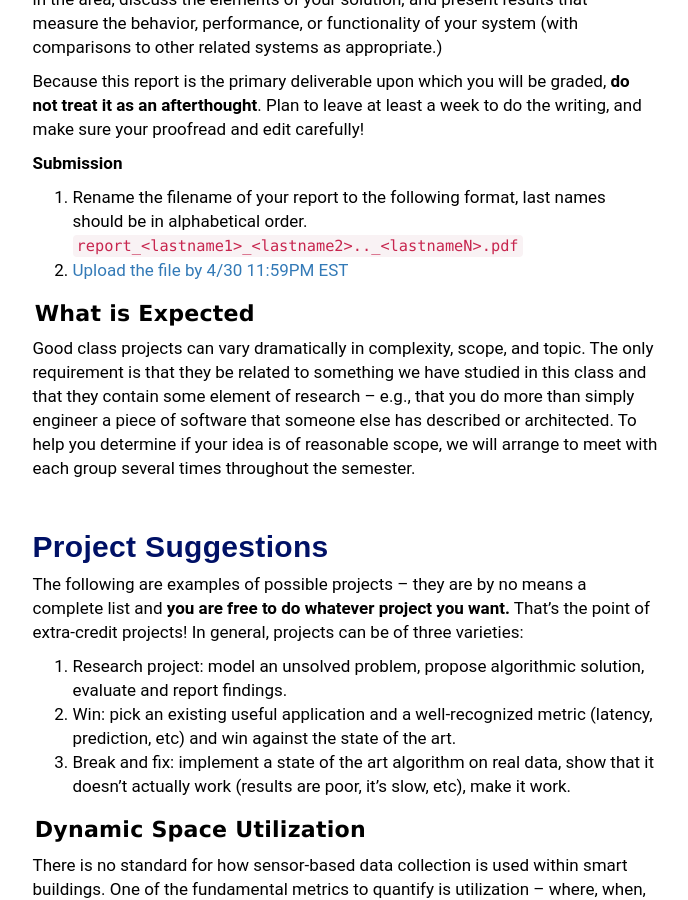
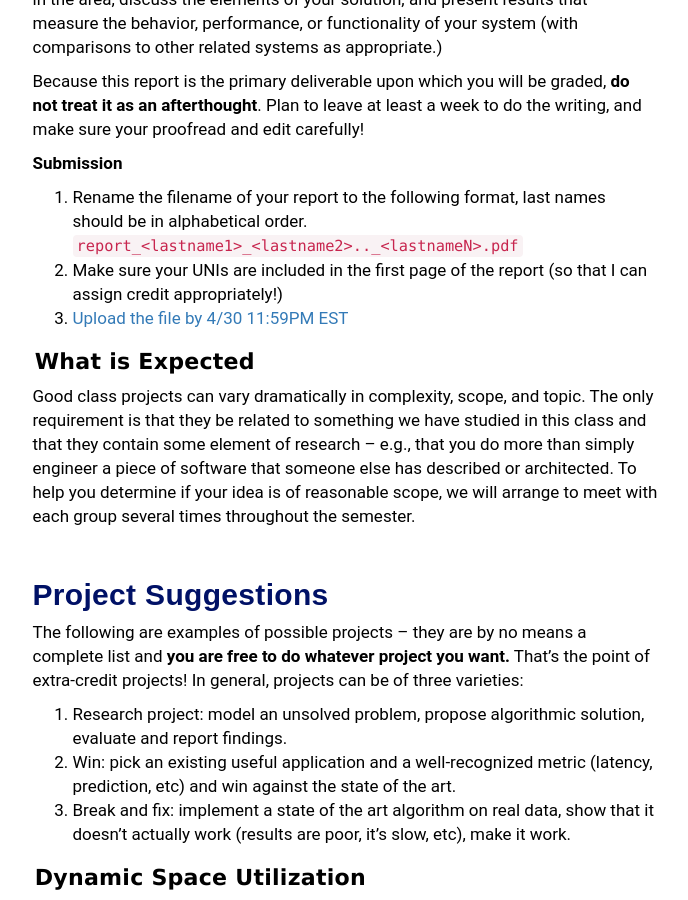
Before and after one commit to KnightMollo/w4121.github.io, a Jekyll site: the page built from project.md, in a window 1280 px wide and 900 px high, scrolled down 1406 px. Shown: the whole window, without its empty margins (295-983 px from the left). Built offline with Jekyll 4.4.1, drawn with Linux system fonts in a browser that asks for light colours.

Commit message:
lazy commit msg

```diff
--- a/project.md
+++ b/project.md
@@ -54,7 +54,8 @@ Because this report is the primary deliverable upon which you will be graded, **
 **Submission**
 
 1. Rename the filename of your report to the following format, last names should be in alphabetical order. `report_<lastname1>_<lastname2>.._<lastnameN>.pdf`
-2. [Upload the file by 4/30 11:59PM EST](https://www.dropbox.com/request/96Slbbv9un54UW919ZYM)
+2. Make sure your UNIs are included in the first page of the report (so that I can assign credit appropriately!)
+3. [Upload the file by 4/30 11:59PM EST](https://www.dropbox.com/request/96Slbbv9un54UW919ZYM)
 
 #### What is Expected
 
```
